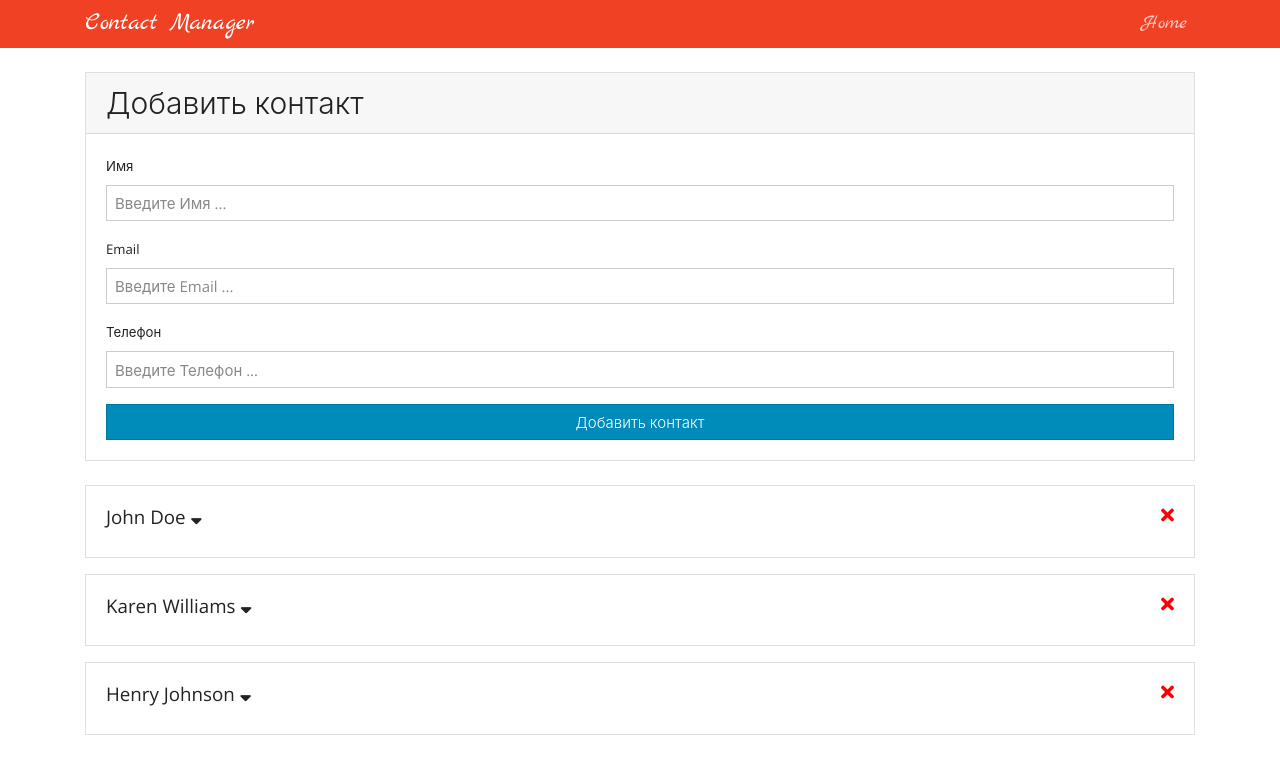
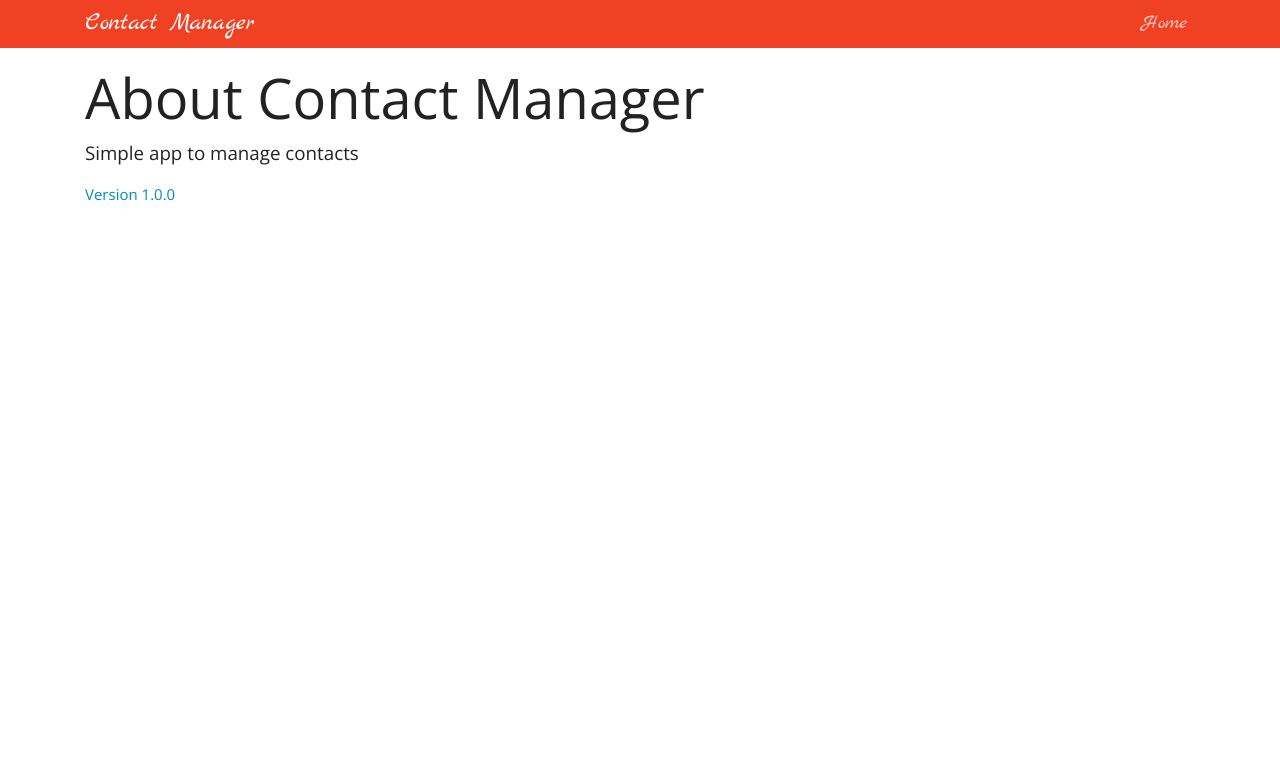
Before and after one commit to Belchenkov/contact-manager-react-from-back, a React (Create React App) app in the folder contactmanager/: page /about in a window 1280 px wide. Shown: the top 774 px of the page. Built offline with nearby package versions, Linux system fonts and the light colour scheme.

Commit message:
React Router Setup

```diff
--- a/contactmanager/package.json
+++ b/contactmanager/package.json
@@ -6,6 +6,7 @@
     "classnames": "^2.2.6",
     "react": "^16.4.1",
     "react-dom": "^16.4.1",
+    "react-router-dom": "^4.3.1",
     "react-scripts": "1.1.4",
     "uuid": "^3.3.2"
   },
--- a/contactmanager/src/App.js
+++ b/contactmanager/src/App.js
@@ -1,9 +1,18 @@
 import React, { Component } from 'react';
+import {
+    BrowserRouter as Router,
+    Route,
+    Switch
+} from 'react-router-dom';
 
 import Contacts from './components/contacts/Contacts';
 import Header from './components/layout/Header';
 import AddContact from "./components/contacts/AddContact";
+import About from './components/pages/About';
+
 import { Provider } from "./context";
+
+
 import './App.css';
 
 class App extends Component {
@@ -11,13 +20,31 @@ class App extends Component {
 
     return (
         <Provider>
-          <div className="App">
-              <Header branding="Contact Manager" />
-              <div className="container">
-                    <AddContact />
-                    <Contacts />
+          <Router>
+              <div className="App">
+                  <Header branding="Contact Manager" />
+                  <div className="container">
+                        <Switch>
+                            <Route
+                                exact path="/"
+                                component={Contacts}
+                            >
+                            </Route>
+                            <Route
+                                exact path="/contact/add"
+                                component={AddContact}
+                            >
+                            </Route>
+                            <Route
+                                exact path="/about"
+                                component={About}
+                            >
+
+                            </Route>
+                        </Switch>
+                  </div>
               </div>
-          </div>
+          </Router>
         </Provider>
     );
   }
--- a/contactmanager/src/components/contacts/Contacts.js
+++ b/contactmanager/src/components/contacts/Contacts.js
@@ -10,6 +10,9 @@ class Contacts extends Component {
                     const { contacts } = value;
                     return (
                         <React.Fragment>
+                            <h1 className="display-4 mb-4">
+                                <em className="text-danger">Список контактов</em>
+                            </h1>
                             { contacts.map(contact => (
                                 <Contact
                                     key={contact.id}
--- /dev/null
+++ b/contactmanager/src/components/pages/About.js
@@ -0,0 +1,11 @@
+import React from 'react';
+
+export default () => {
+    return (
+        <div>
+            <h1 className="display-4">About Contact Manager</h1>
+            <p className="lead">Simple app to manage contacts</p>
+            <p className="text-primary">Version 1.0.0</p>
+        </div>
+    );
+}
```
Also changed, not shown: 1 other file (tests, documents, lock files or other folders).
